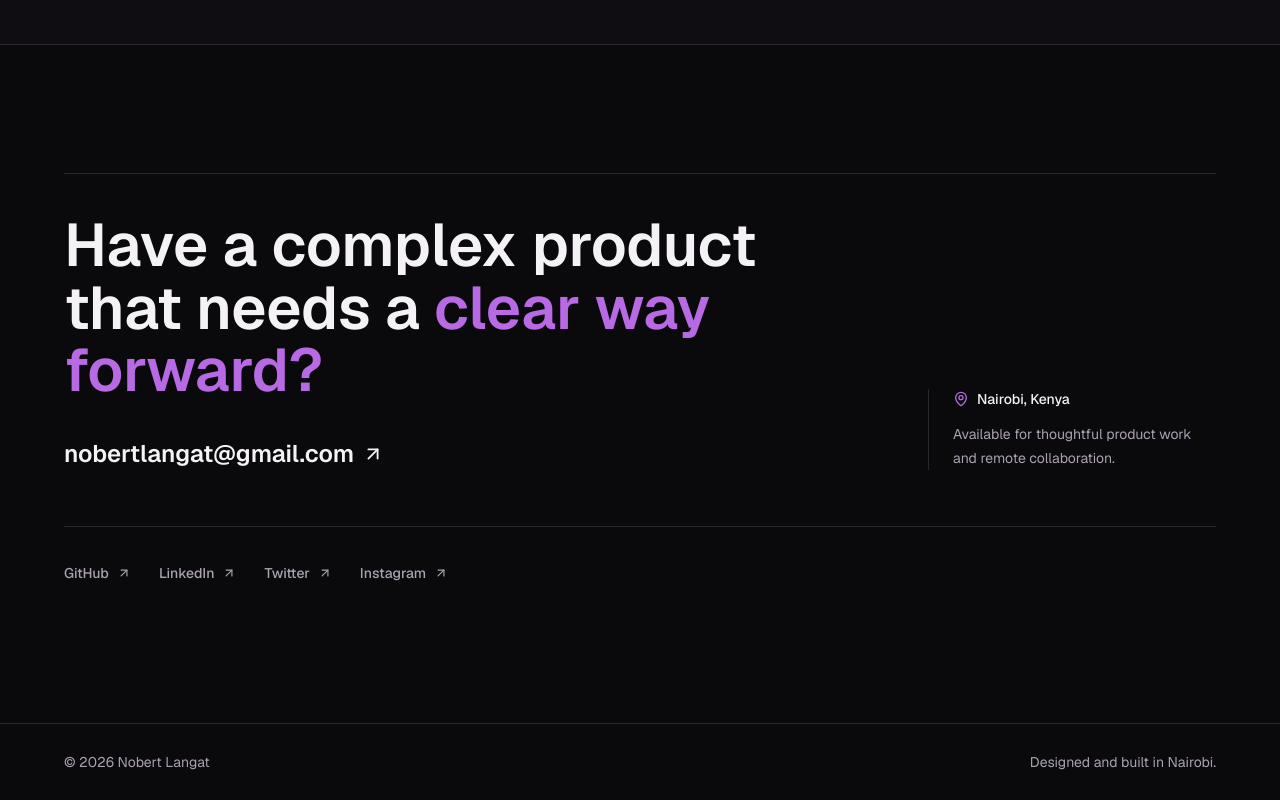
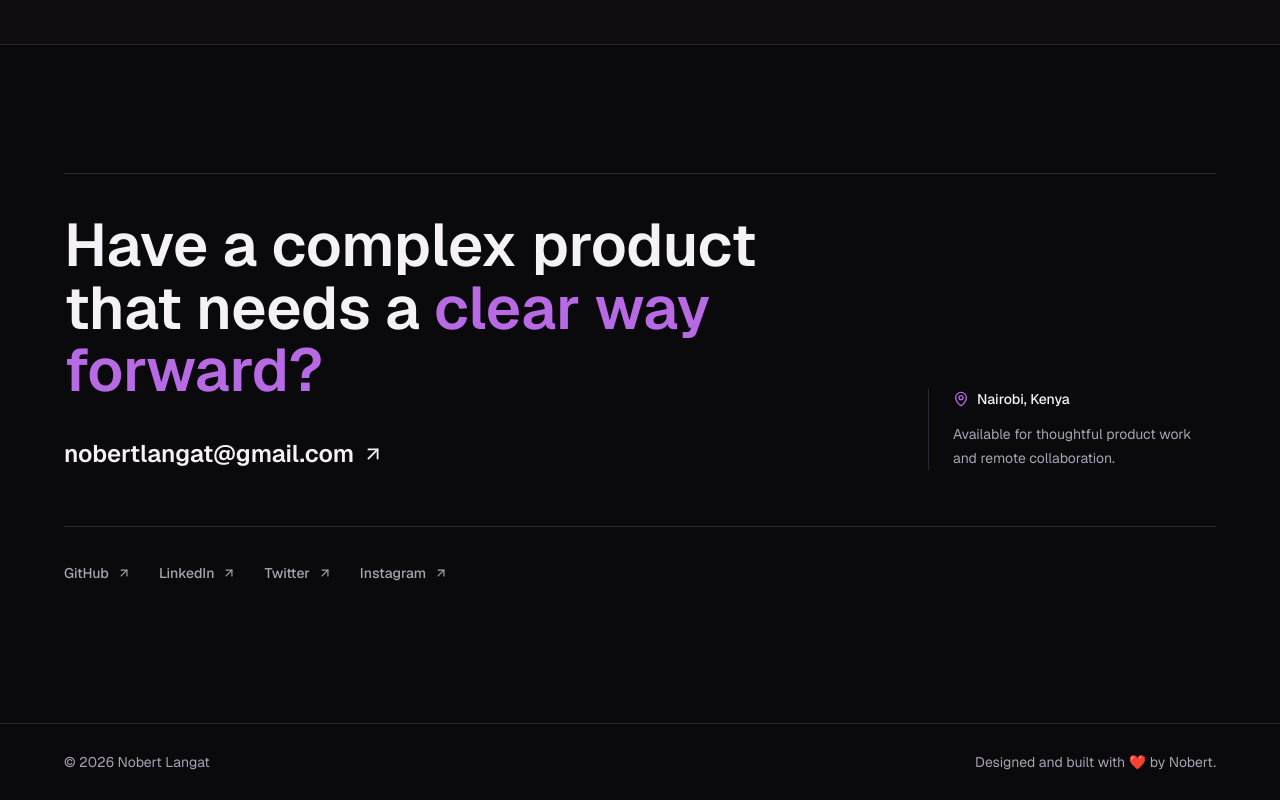
Before and after one commit to NOBERT167/my-portfolio, a Next.js app: page / in a window 1280 px wide. Shown: the part 7413-8213 px from the top of the page. Built offline with nearby package versions, Linux system fonts and the light colour scheme.

Commit message:
Update contact.tsx

```diff
--- a/components/contact.tsx
+++ b/components/contact.tsx
@@ -1,7 +1,4 @@
-import {
-  ArrowUpRight,
-  MapPin,
-} from "lucide-react";
+import { ArrowUpRight, MapPin } from "lucide-react";
 import { SITE } from "@/constants";
 
 const SOCIALS = [
@@ -39,7 +36,11 @@ export function Contact() {
 
           <div className="border-l border-[var(--glass-border)] pl-6">
             <p className="inline-flex items-center gap-2 text-sm font-medium">
-              <MapPin size={16} className="text-[var(--neon)]" aria-hidden="true" />
+              <MapPin
+                size={16}
+                className="text-[var(--neon)]"
+                aria-hidden="true"
+              />
               {SITE.location}
             </p>
             <p className="mt-2 text-sm leading-6 text-muted-foreground">
@@ -74,7 +75,7 @@ export function Footer() {
         <p>
           &copy; {new Date().getFullYear()} {SITE.name}
         </p>
-        <p>Designed and built in Nairobi.</p>
+        <p>Designed and built with ❤️ by Nobert.</p>
       </div>
     </footer>
   );
```
